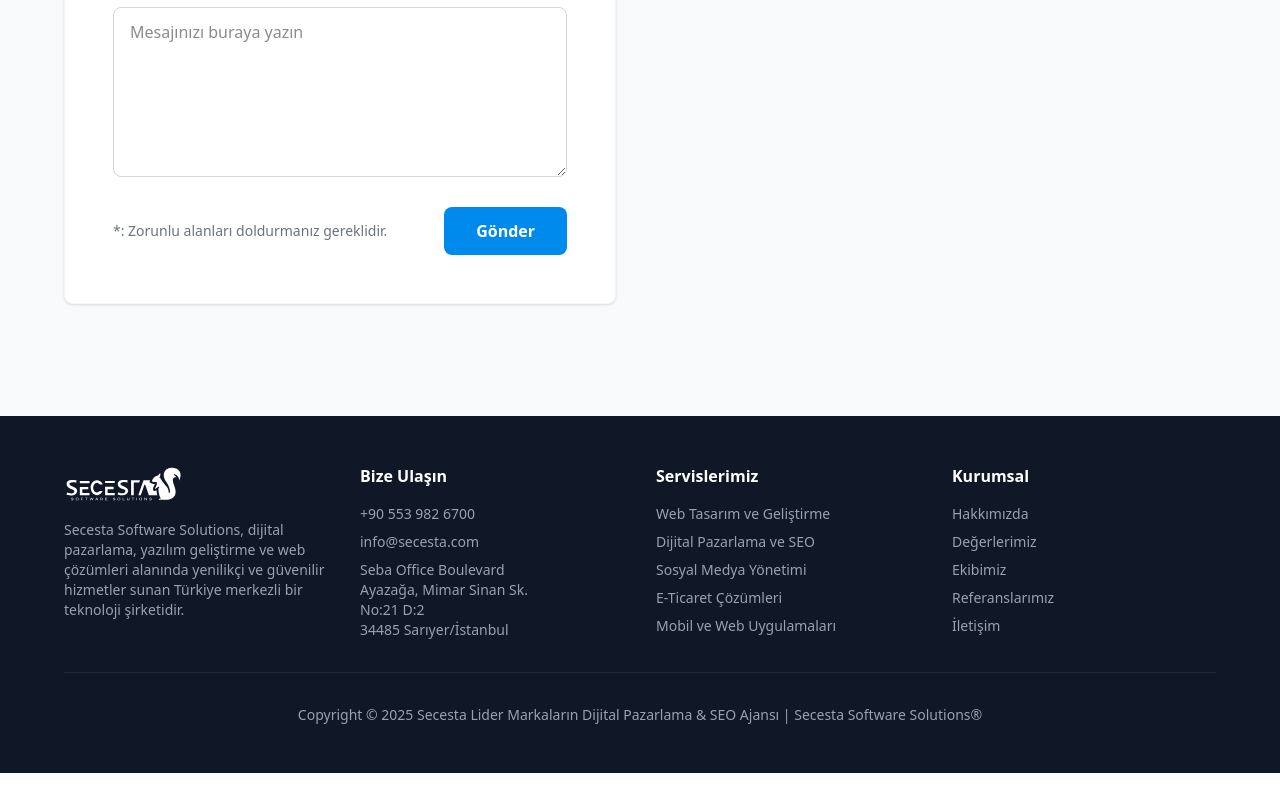
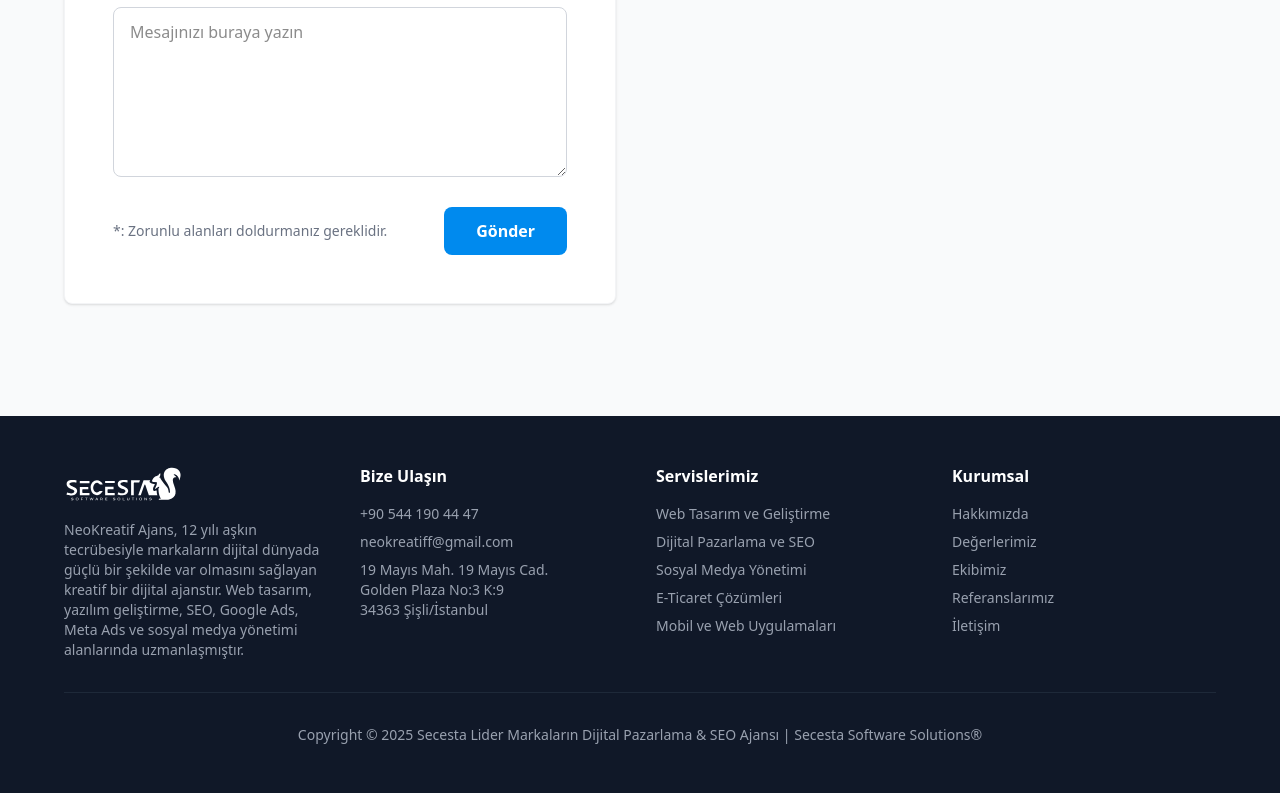
Before and after one commit to yunussvnc/sayfasirket, a Next.js app: page /iletisim in a window 1280 px wide. Shown: the part 1270-2063 px from the top of the page. Built offline with nearby package versions, Linux system fonts and the light colour scheme.

Commit message:
bilgiler güncellendi

```diff
--- a/components/Footer.tsx
+++ b/components/Footer.tsx
@@ -17,16 +17,16 @@ export default function Footer() {
               />
             </Link>
             <p className="text-gray-400 text-sm">
-              Secesta Software Solutions, dijital pazarlama, yazılım geliştirme ve web çözümleri alanında yenilikçi ve güvenilir hizmetler sunan Türkiye merkezli bir teknoloji şirketidir.
+              NeoKreatif Ajans, 12 yılı aşkın tecrübesiyle markaların dijital dünyada güçlü bir şekilde var olmasını sağlayan kreatif bir dijital ajanstır. Web tasarım, yazılım geliştirme, SEO, Google Ads, Meta Ads ve sosyal medya yönetimi alanlarında uzmanlaşmıştır.
             </p>
           </div>
 
           <div>
             <h4 className="font-semibold mb-4">Bize Ulaşın</h4>
             <ul className="space-y-2 text-gray-400 text-sm">
-              <li>+90 553 982 6700</li>
-              <li>info@secesta.com</li>
-              <li className="mt-2">Seba Office Boulevard<br />Ayazağa, Mimar Sinan Sk.<br />No:21 D:2<br />34485 Sarıyer/İstanbul</li>
+              <li><a href="tel:+905441904447" className="hover:text-white transition-colors">+90 544 190 44 47</a></li>
+              <li><a href="mailto:neokreatiff@gmail.com" className="hover:text-white transition-colors">neokreatiff@gmail.com</a></li>
+              <li className="mt-2">19 Mayıs Mah. 19 Mayıs Cad.<br />Golden Plaza No:3 K:9<br />34363 Şişli/İstanbul</li>
             </ul>
           </div>
 
--- a/components/Header.tsx
+++ b/components/Header.tsx
@@ -278,7 +278,7 @@ export default function Header() {
                                         animate={{ scale: [1, 1.5, 1], opacity: [0.6, 1, 0.6] }}
                                         transition={{ duration: 2, repeat: Infinity }}
                                     />
-                                    <span className="text-lg font-medium">Lider Markaların Dijital Çözüm Ortağı</span>
+                                    <span className="text-lg font-medium">12 Yılı Aşkın Deneyimle Dijital Çözüm Ortağınız</span>
                                 </motion.div>
 
                                 <motion.h1
@@ -287,7 +287,7 @@ export default function Header() {
                                     animate={{ opacity: 1, y: 0 }}
                                     transition={{ duration: 0.7, delay: 0.6 }}
                                 >
-                                    Secesta ile AI, SEO ve Dijital Marketing&apos;de Fark Yaratın
+                                    NeoKreatif ile Web Tasarım, SEO ve Dijital Pazarlama&apos;da Fark Yaratın
                                 </motion.h1>
 
                                 <motion.p
@@ -296,7 +296,7 @@ export default function Header() {
                                     animate={{ opacity: 1, y: 0 }}
                                     transition={{ duration: 0.7, delay: 0.8 }}
                                 >
-                                    Secesta&apos;nın inovatif AI, SEO ve reklam teknolojileriyle dijitalde sürdürülebilir büyüme şimdi çok daha yakın.
+                                    NeoKreatif&apos;in profesyonel web tasarım, yazılım geliştirme, SEO, Google Ads, Meta Ads ve sosyal medya yönetimi hizmetleriyle dijitalde sürdürülebilir büyüme şimdi çok daha yakın.
                                 </motion.p>
                             </motion.div>
                         </div>
--- a/components/Stats.tsx
+++ b/components/Stats.tsx
@@ -6,8 +6,8 @@ import { motion, useInView } from "framer-motion";
 import { useRef, useEffect, useState } from "react";
 
 const stats = [
-  { value: 22, suffix: "+", label: "Yıllık Tecrübe" },
-  { value: 1.5, suffix: "K", label: "Başarılı Proje" },
+  { value: 12, suffix: "+", label: "Yıllık Tecrübe" },
+  { value: 100, suffix: "+", label: "Tamamlanan Proje" },
   { value: 99, prefix: "%", label: "Memnuniyet" }
 ];
 
@@ -81,7 +81,7 @@ export default function Stats() {
               transition={{ duration: 0.5, delay: 0.2 }}
               className="inline-block bg-white/90 text-gray-900 px-4 py-2 rounded-lg font-semibold text-sm mb-4"
             >
-              Secesta Software Solutions
+              NeoKreatif Ajans
             </motion.div>
 
             <motion.h2
@@ -101,7 +101,7 @@ export default function Stats() {
               viewport={{ once: true }}
               transition={{ duration: 0.6, delay: 0.4 }}
             >
-              İşimizi tutkuyla yapıyor, her projeye kalite ve sorumluluk anlayışıyla yaklaşıyoruz. 22 yıllık tecrübemiz ve uzman kadromuzla müşterilerimize en iyi çözümleri sunmak için çalışıyoruz.
+              İşimizi tutkuyla yapıyor, her projeye kalite ve sorumluluk anlayışıyla yaklaşıyoruz. 12 yılı aşkın tecrübemiz ve uzman kadromuzla müşterilerimize en iyi çözümleri sunmak için çalışıyoruz. Yenilikçi, dinamik ve çözüm odaklı bakış açımızla, işinizi dijital dünyada bir adım öne taşıyoruz.
             </motion.p>
           </motion.div>
 
--- a/components/Values.tsx
+++ b/components/Values.tsx
@@ -7,7 +7,7 @@ import { motion, AnimatePresence } from "framer-motion";
 const values = [
   {
     title: "Deneyimli Ekip",
-    description: "22 yıllık sektörel bilgi birikimiyle uzman kadromuzla yanınızdayız.",
+    description: "12 yılı aşkın sektörel bilgi birikimiyle uzman kadromuzla yanınızdayız.",
     image: "/images/h6_img-4.jpg",
     icon: (
       <svg className="w-6 h-6" fill="currentColor" viewBox="0 0 20 20">
@@ -137,8 +137,8 @@ export default function Values() {
                 onClick={() => setActiveIndex(index)}
                 onMouseEnter={() => setActiveIndex(index)}
                 className={`w-full text-left p-4 rounded-lg transition-all ${activeIndex === index
-                    ? "bg-[#636EDF]/10 border-l-4 border-[#636EDF]"
-                    : "hover:bg-gray-50 border-l-4 border-transparent"
+                  ? "bg-[#636EDF]/10 border-l-4 border-[#636EDF]"
+                  : "hover:bg-gray-50 border-l-4 border-transparent"
                   }`}
                 initial={{ opacity: 0, x: -20 }}
                 whileInView={{ opacity: 1, x: 0 }}
--- a/components/Vision.tsx
+++ b/components/Vision.tsx
@@ -133,7 +133,7 @@ export default function Vision() {
               viewport={{ once: true }}
               transition={{ duration: 0.6, delay: 0.6 }}
             >
-              Deneyimli tasarımcılar, geliştiriciler ve dijital pazarlama uzmanlarından oluşan ekibimizle, dijital başarıyı mümkün kılıyoruz. Müşterilerimizin markalarını ileriye taşıyan yaratıcı ve sonuç odaklı çözümler üretiyoruz.
+              NeoKreatif Ajans olarak 12 yılı aşkın tecrübemizle markaların dijital dünyada güçlü bir şekilde var olmasını sağlıyoruz. Web tasarım, yazılım geliştirme, SEO, Google Ads & Meta Reklam Yönetimi, sosyal medya yönetimi, kurumsal kimlik ve grafik tasarım alanlarında yüzlerce projeye imza attık.
             </motion.p>
 
             <motion.p
@@ -143,7 +143,7 @@ export default function Vision() {
               viewport={{ once: true }}
               transition={{ duration: 0.6, delay: 0.8 }}
             >
-              22 Yıllık Tecrübeyle Dijitalde Güven İnşa Ediyoruz
+              12 Yılı Aşkın Tecrübeyle Dijitalde Güven İnşa Ediyoruz
             </motion.p>
           </motion.div>
         </div>
```
Also changed, not shown: app/hakkimizda/page.tsx (+1 -12 lines).
